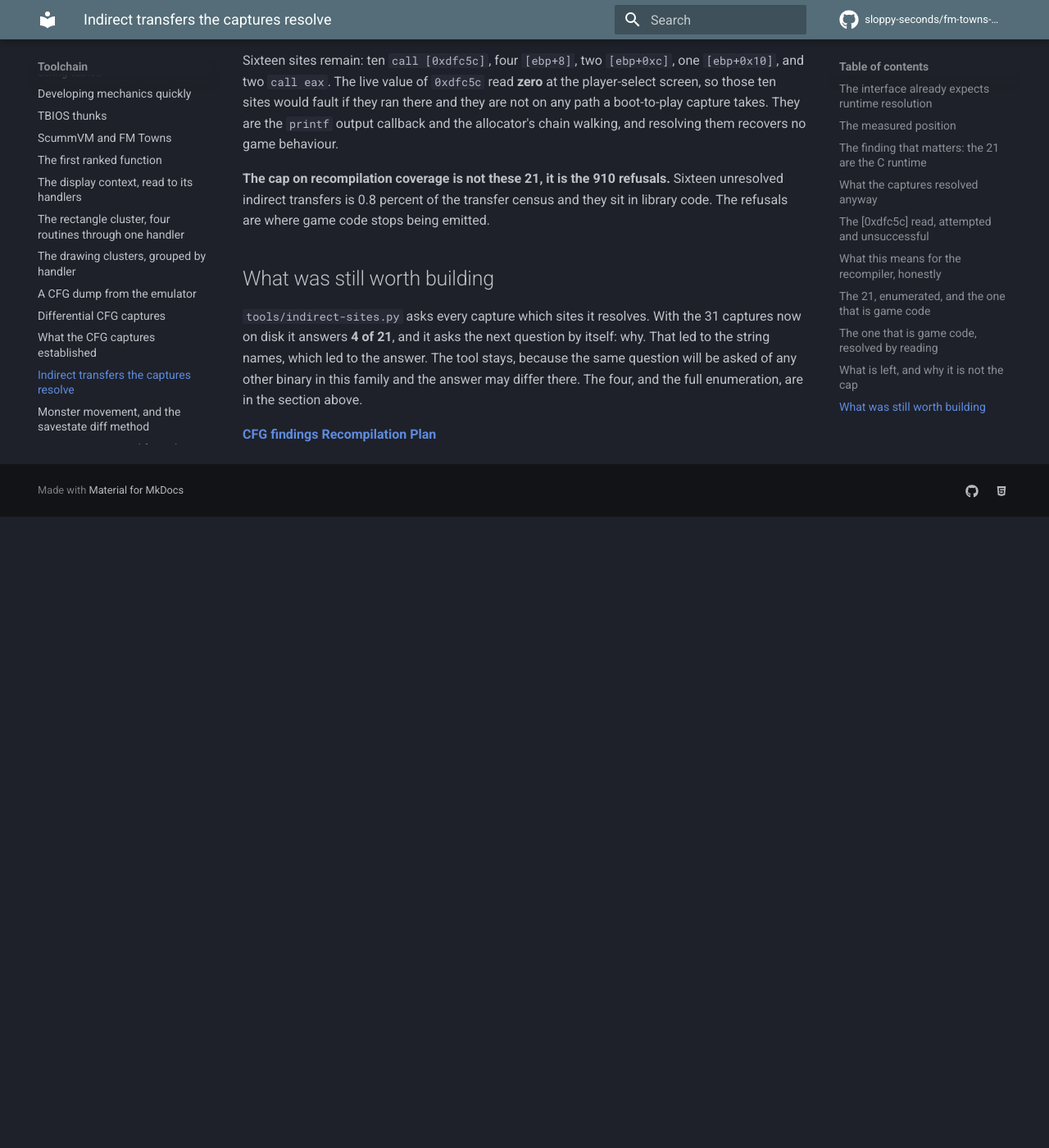
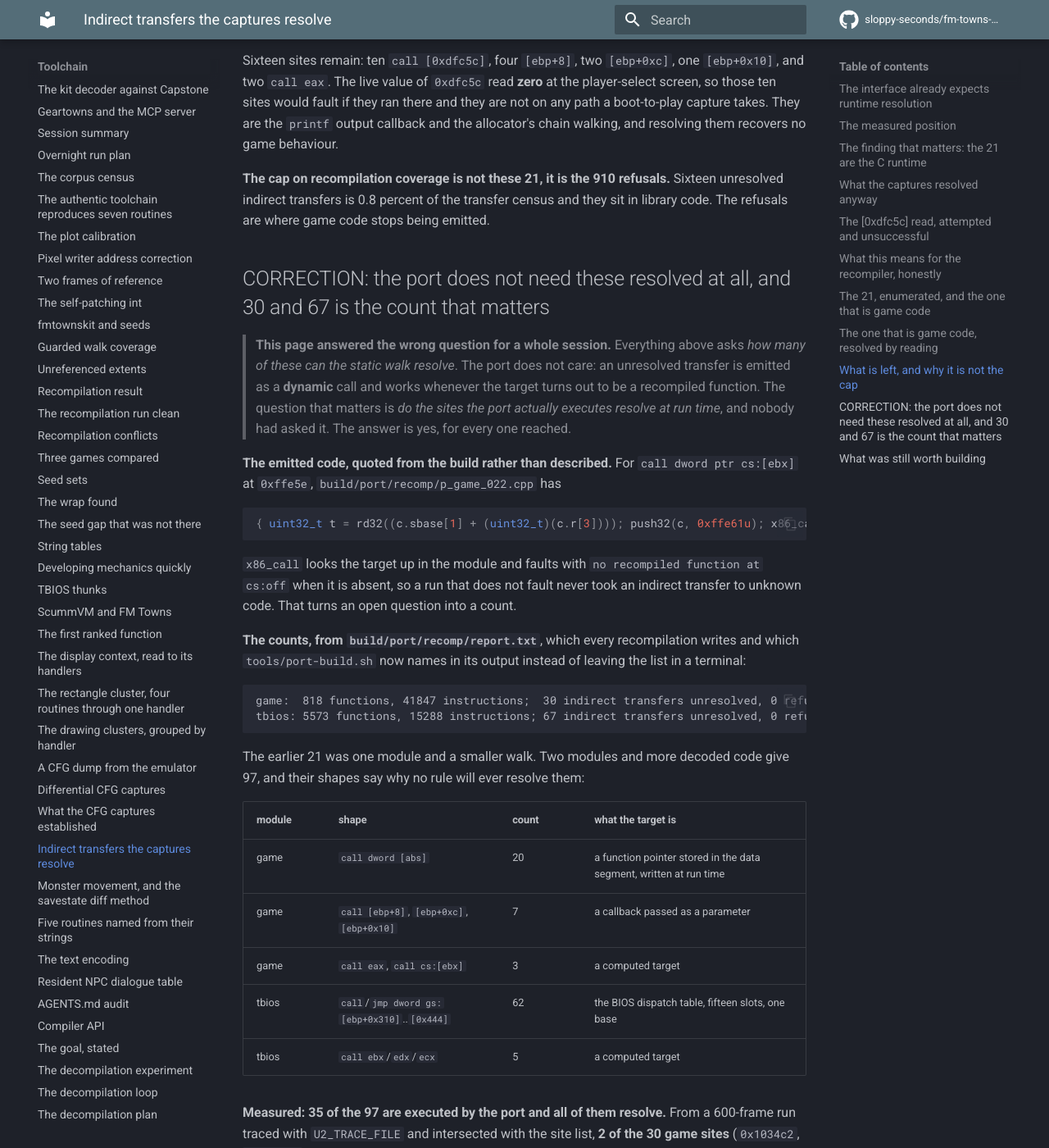
Before and after one commit to sloppy-seconds/fm-towns-ultima, an MkDocs documentation site: the page built from docs/indirect-resolution.md, in a window 1280 px wide and 1400 px high, scrolled down 4788 px. Shown: the whole window at 82% size. Built offline with MkDocs 1.6.1 and Material for MkDocs 9.7.7, drawn with Linux system fonts in a browser that asks for light colours; comment, search, counter and statistics services are not loaded; before the commit the page ends 5418 px from its top, so only the background shows below that; some of the changed text lies outside the part shown.

Commit message:
7d: the 97 unresolved transfers are not a port gap, and 35 of them execute fine
The item asked for each of the 30 game and 67 TBIOS unresolved transfers to be resolved by a rule
or shown unreachable. That premise was wrong, so this closes it with a correction instead of a seed.

An unresolved transfer is emitted as a dynamic call. Quoted from the build, for call dword
ptr cs:[ebx] at 0xffe5e:

  { uint32_t t = rd32((c.sbase[1] + (uint32_t)(c.r[3]))); push32(c, 0xffe61u); x86_call(c, t); ... }

and x86_call faults with "no recompiled function at cs:off" only when the target is missing. So the
question worth asking is whether the sites the port reaches resolve at run time.

Measured: report.txt gives 30 and 67 with 0 refused and 0 conflicts. A traced 600-frame run executes
35 of the 97 (2 of 30 game sites, 33 of 67 TBIOS) and ends at the frame limit with no fault, which
is only possible if all 35 resolved. The other 62 are parameter, table-slot and computed-target
shapes that no rule can resolve in principle.

Frames before and after: 600 and 600, no fault either side, because nothing needed seeding.

The machine capture is not a reachability instrument here: it records block edges and shows 1 game
and 6 TBIOS sites as sources over a journey that stops at the title screen, against the port's 35.

port-build.sh now names build/port/recomp/report.txt in its output, since that file is where the
counts and the site list come from. A --report option was tried first and deleted: it cleared
$RECOMP before exiting and left the next --reuse with nothing to build against.

````diff
--- a/docs/indirect-resolution.md
+++ b/docs/indirect-resolution.md
@@ -192,6 +192,55 @@
 indirect transfers is 0.8 percent of the transfer census and they sit in library code. The refusals are
 where game code stops being emitted.
 
+## CORRECTION: the port does not need these resolved at all, and 30 and 67 is the count that matters
+
+> **This page answered the wrong question for a whole session.** Everything above asks *how many of these can the
+> static walk resolve*. The port does not care: an unresolved transfer is emitted as a **dynamic** call and works
+> whenever the target turns out to be a recompiled function. The question that matters is *do the sites the port
+> actually executes resolve at run time*, and nobody had asked it. The answer is yes, for every one reached.
+
+**The emitted code, quoted from the build rather than described.** For `call dword ptr cs:[ebx]` at `0xffe5e`,
+`build/port/recomp/p_game_022.cpp` has
+
+```c
+{ uint32_t t = rd32((c.sbase[1] + (uint32_t)(c.r[3]))); push32(c, 0xffe61u); x86_call(c, t); X86_RET(c, 0xffe61u); }
+```
+
+`x86_call` looks the target up in the module and faults with `no recompiled function at cs:off` when it is
+absent, so a run that does not fault never took an indirect transfer to unknown code. That turns an open
+question into a count.
+
+**The counts, from `build/port/recomp/report.txt`**, which every recompilation writes and which
+`tools/port-build.sh` now names in its output instead of leaving the list in a terminal:
+
+```
+game:  818 functions, 41847 instructions;  30 indirect transfers unresolved, 0 refused, 0 conflicts
+tbios: 5573 functions, 15288 instructions; 67 indirect transfers unresolved, 0 refused, 0 conflicts
+```
+
+The earlier 21 was one module and a smaller walk. Two modules and more decoded code give 97, and their shapes
+say why no rule will ever resolve them:
+
+| module | shape | count | what the target is |
+|---|---|---|---|
+| game | `call dword [abs]` | 20 | a function pointer stored in the data segment, written at run time |
+| game | `call [ebp+8]`, `[ebp+0xc]`, `[ebp+0x10]` | 7 | a callback passed as a parameter |
+| game | `call eax`, `call cs:[ebx]` | 3 | a computed target |
+| tbios | `call`/`jmp dword gs:[ebp+0x310]`..`[0x444]` | 62 | the BIOS dispatch table, fifteen slots, one base |
+| tbios | `call ebx`/`edx`/`ecx` | 5 | a computed target |
+
+**Measured: 35 of the 97 are executed by the port and all of them resolve.** From a 600-frame run traced with
+`U2_TRACE_FILE` and intersected with the site list, **2 of the 30 game sites** (`0x1034c2`, `0x103825`) and
+**33 of the 67 TBIOS sites** execute, and the run ends at the frame limit with no fault, which is only possible
+if every one of those 35 found a recompiled function. The 62 that do not execute are the parameter and
+computed-target shapes, which no rule can resolve in principle, and the kit's own design says so at the point
+it refuses to guess.
+
+For the record on instrumentation: the machine's own capture is **not** a reachability instrument for these. It
+records block boundaries, and it shows only 1 game site and 6 TBIOS sites as block sources over a journey that
+stops at the title screen, while the port's trace shows 35 executed. The capture answers "what did the machine
+do", not "what does the code do when reached".
+
 ## What was still worth building
 
 `tools/indirect-sites.py` asks every capture which sites it resolves. With the 31 captures now on disk
--- a/docs/plan.md
+++ b/docs/plan.md
@@ -93,7 +93,7 @@
 | 6b What int 93h returns for AL=0x20 | AUTONOMOUS | **done**, measured off the machine |
 | 7a Does the port's screen match the machine's | AUTONOMOUS | **in progress**, second divergence localised to the allocator |
 | 7c What else the program patches at run time | AUTONOMOUS | **done**, one byte |
-| 7d The indirect transfers the port meets next | AUTONOMOUS | **yes**, the rules exist |
+| 7d The indirect transfers the port meets next | AUTONOMOUS | **done**, 35 of 97 execute and all resolve |
 | 7e A port regression the checks can run | AUTONOMOUS | **done**, `tools/portcheck.js`, 17 checks, failure demonstrated |
 | 7f Give the port a floppy drive | AUTONOMOUS | **partly done**, the reader works and the probe passes |
 | 8a Per-module `--no-code` ranges | AUTONOMOUS | **done**, one pass and identical counts |
@@ -1126,14 +1126,32 @@
 | done when | each of the 30 unresolved transfers in the game module and the 67 in the TBIOS module is either resolved by a rule (a callback immediate pointing at a prologue, an address taken by `lea reg, [disp32]`, a measured seed) or shown to be unreachable, and the port's frame count before and after is recorded |
 | blocked by | nothing |
 
-**Progress, and what is left.** Two transfers were met by running and are now covered by rules rather than by
-hand: the timer interrupt handler at `0x0fdde8`, which the prologue test rejected and which `lea reg, [disp32]`
-finds, and the four hook pointers in its data segment, read live at DS:0xdea3c and recorded in
-`tools/runtime-seeds.txt`. Frame 4,026 became 24,000 frames with no fault.
+**CORRECTION: the item asked for the wrong thing, and the answer is that none of the 97 needs resolving.** The
+done-when assumed an unresolved transfer is a gap in the port. It is not. The emitter writes a **dynamic** call:
+for `call dword ptr cs:[ebx]` at `0xffe5e` the generated C is
 
-The rules found 6 address-taken functions, so the mechanism that was producing these is now understood. What
-remains is the count: **30** unresolved in the game module against 26 before the seeds were added, because
-more code decoded, and 67 in TBIOS. Each needs the same treatment or a recorded reason it cannot be reached.
+```c
+{ uint32_t t = rd32((c.sbase[1] + (uint32_t)(c.r[3]))); push32(c, 0xffe61u); x86_call(c, t); X86_RET(c, 0xffe61u); }
+```
+
+and `x86_call` faults with `no recompiled function at cs:off` only if the target is absent. So the question worth
+answering is whether the sites the port reaches resolve at run time, not how many the static walk can follow.
+
+**What is now known, measured.** `build/port/recomp/report.txt` gives **30** unresolved in the game module and
+**67** in TBIOS with 0 refused and 0 conflicts in both. Of the 97, a traced 600-frame run executes **35** (2 of
+the 30 game sites, `0x1034c2` and `0x103825`, and 33 of the 67 TBIOS sites) and ends at the frame limit with no
+fault, which is only possible if every one of those 35 resolved to a recompiled function. The other 62 are the
+shapes no rule can resolve in principle: 28 in the game module (a parameter, a table slot or a computed target) and
+34 in TBIOS (a computed target or a dispatch-table slot).
+
+**Frame count before and after: 600 and 600, no fault either side**, because no seed was added. The earlier
+24,000-frame run also faulted nowhere, so the executed subset resolved there too. The full reasoning and the
+shape table are in [indirect-resolution.md](indirect-resolution.md#correction-the-port-does-not-need-these-resolved-at-all-and-30-and-67-is-the-count-that-matters).
+
+**What this closes and what it does not.** It closes 7d as a port blocker: there is nothing to seed, and a
+resolution rule would change no behaviour. It does not prove the 62 unreached sites safe, only unreached in 600
+frames. If one is reached later and its table slot holds zero, the fault will name the address and the site, which
+is the right time to look.
 
 ### 7e. A port regression the checks can run
 
````
Also changed, not shown: other parts of docs/plan.md (+1 -1 lines), tools/README.md (+1 -1 lines), 1 other file.
